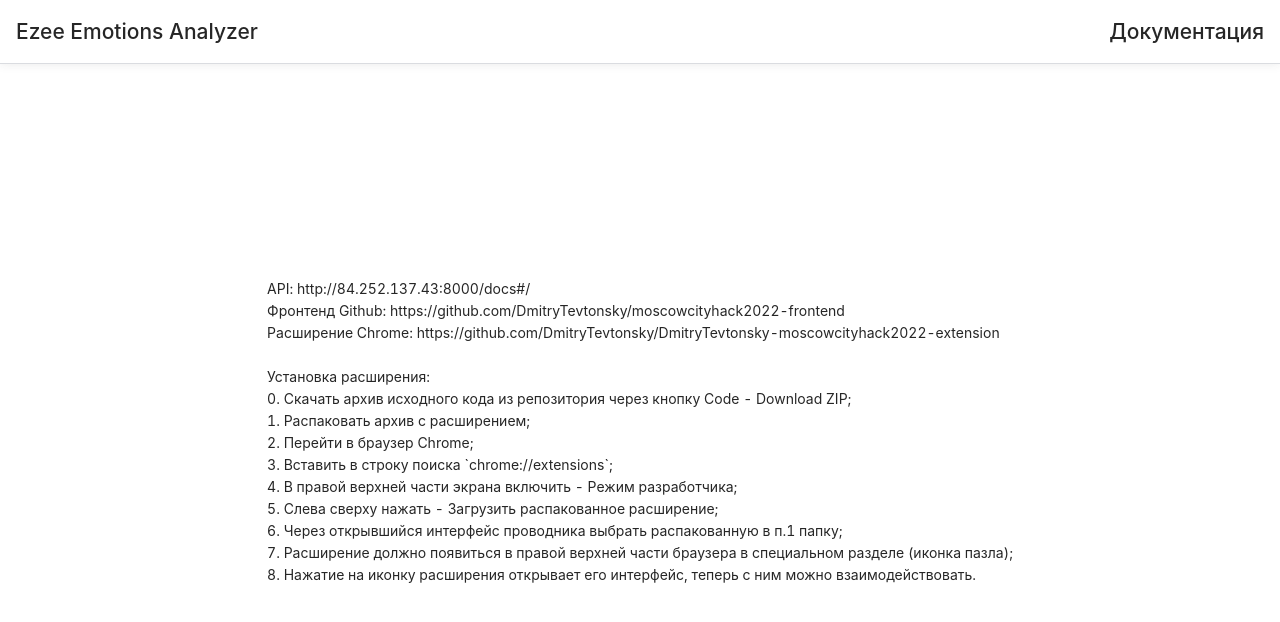
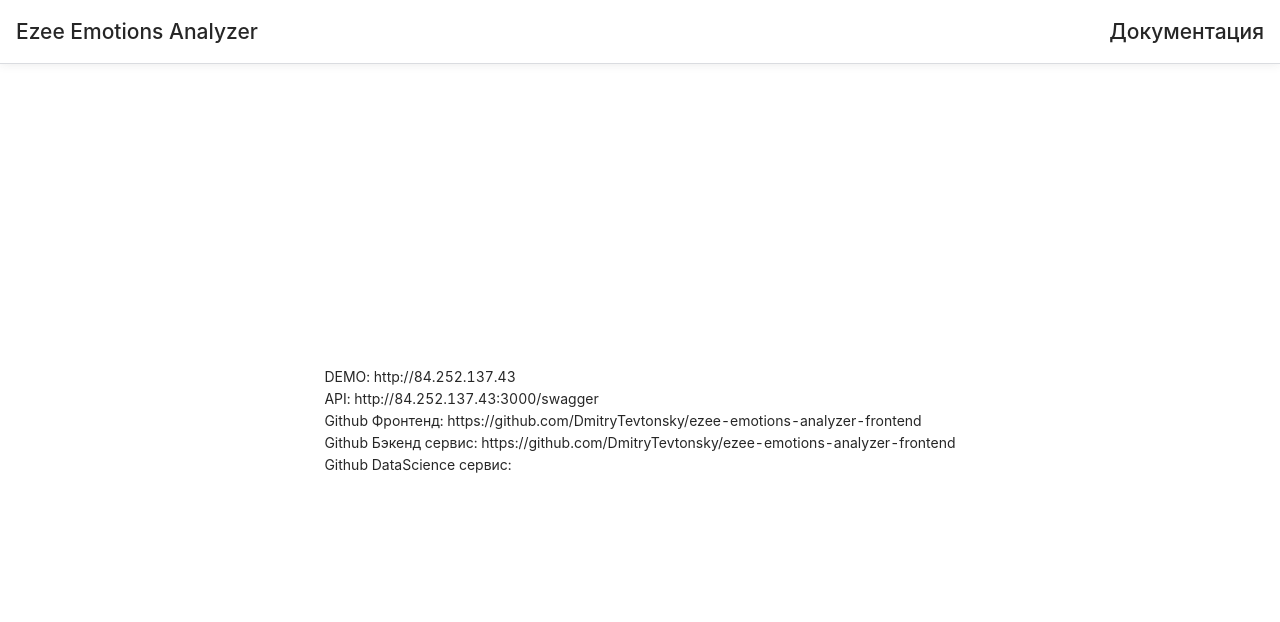
Before and after one commit to DmitryTevtonsky/ezee-emotions-analyzer-frontend, a React (Create React App) app: page /about in a window 1280 px wide. Shown: the top 622 px of the page. Built offline with nearby package versions, Linux system fonts and the light colour scheme.

Commit message:
Working...

```diff
--- a/public/index.html
+++ b/public/index.html
@@ -1,6 +1,6 @@
 <html lang="en">
   <head>
-    <title>MoscowCityHack2022</title>
+    <title>Ezee Emotions Analyzer</title>
     <base href="/">
 
     <meta charset="UTF-8">
--- a/src/core/components/loader/index.module.css
+++ b/src/core/components/loader/index.module.css
@@ -1,5 +1,5 @@
 .loaderHolder {
-    /* height: 100%; */
+    height: 100%;
     width: 100%;
     display: flex;
     align-items: center;
--- a/src/core/layouts/main/index.tsx
+++ b/src/core/layouts/main/index.tsx
@@ -9,20 +9,12 @@
 const About = () => {
   return (
     <div className={css.about}>
-      <span>API: http://84.252.137.43:8000/docs#/</span>
-      <span>Фронтенд Github: https://github.com/DmitryTevtonsky/moscowcityhack2022-frontend</span>
-      <span>Расширение Chrome: https://github.com/DmitryTevtonsky/DmitryTevtonsky-moscowcityhack2022-extension</span>
+      <span>DEMO: http://84.252.137.43</span>
+      <span>API: http://84.252.137.43:3000/swagger</span>
+      <span>Github Фронтенд: https://github.com/DmitryTevtonsky/ezee-emotions-analyzer-frontend</span>
+      <span>Github Бэкенд сервис: https://github.com/DmitryTevtonsky/ezee-emotions-analyzer-frontend</span>
+      <span>Github DataScience сервис: </span>
       <br />
-      <span>Установка расширения:</span>
-      <span>0. Скачать архив исходного кода из репозитория через кнопку Code - Download ZIP;</span>
-      <span>1. Распаковать архив с расширением;</span>
-      <span>2. Перейти в браузер Chrome;</span>
-      <span>3. Вставить в строку поиска `chrome://extensions`;</span>
-      <span>4. В правой верхней части экрана включить - Режим разработчика;</span>
-      <span>5. Слева сверху нажать - Загрузить распакованное расширение;</span>
-      <span>6. Через открывшийся интерфейс проводника выбрать распакованную в п.1 папку;</span>
-      <span>7. Расширение должно появиться в правой верхней части браузера в специальном разделе (иконка пазла);</span>
-      <span>8. Нажатие на иконку расширения открывает его интерфейс, теперь с ним можно взаимодействовать.</span>
     </div>
   );
 };
@@ -42,8 +34,8 @@
                 <Result
                   status="404"
                   title="404"
-                  subTitle="Sorry, the page you visited does not exist."
-                  extra={<Link to="/">Back to main page</Link>}
+                  subTitle="Страница не существует"
+                  extra={<Link to="/">Вернуться на главную</Link>}
                 />
               }
             />
--- a/src/features/analyzer/components/controls/index.tsx
+++ b/src/features/analyzer/components/controls/index.tsx
@@ -112,6 +112,9 @@
               onChange={handleChangeUpload}
               maxCount={1}
               listType="picture"
+              showUploadList={{
+                showRemoveIcon: false,
+              }}
               fileList={uploadFileList}
             >
               <Button icon={<UploadOutlined />}>Загрузить</Button>
--- a/src/features/analyzer/components/index.ts
+++ b/src/features/analyzer/components/index.ts
@@ -1,2 +1,3 @@
 export { default as Controls } from './controls';
 export { default as Chart } from './chart';
+export { default as ResultTable } from './table';
--- /dev/null
+++ b/src/features/analyzer/components/table/index.tsx
@@ -0,0 +1,54 @@
+import { Badge, Table } from 'antd';
+import React, { FC, memo } from 'react';
+
+const { Column } = Table;
+
+const fakeData: any[] = [
+  {
+    id: '1',
+    fullName: 'Иванов М.Н.',
+    class: '7Б',
+    emotion: 'processing',
+  },
+  {
+    id: '2',
+    fullName: 'Сидоров К.В.',
+    class: '7Б',
+    emotion: 'processing',
+  },
+  {
+    id: '3',
+    fullName: 'Петрова Е.В.',
+    class: '7Б',
+    emotion: 'processing',
+  },
+];
+
+interface TableProps {
+  data: any[];
+}
+
+const ResultTable: FC<TableProps> = () => {
+  return (
+    <Table dataSource={fakeData} rowKey="id">
+      <Table.Column title="ID ученика" dataIndex="id" key="id" />
+
+      <Column title="ФИО" dataIndex="fullName" key="fullName" />
+      <Column title="Класс" dataIndex="class" key="class" />
+      <Column
+        title="Доминирующая эмоция"
+        dataIndex="emotion"
+        key="emotion"
+        render={(emotion: string) => (
+          <>
+            <Badge status={emotion as any} />
+            Обработка
+          </>
+        )}
+      />
+      <Column title="Действия" key="action" render={(_: any) => <a href="/#">Подробнее</a>} />
+    </Table>
+  );
+};
+
+export default memo(ResultTable);
--- a/src/features/analyzer/page/index.tsx
+++ b/src/features/analyzer/page/index.tsx
@@ -4,40 +4,31 @@
 import { fold } from 'libs/remote';
 import { useAppSelector } from 'store';
 
-import { Controls } from '../components';
-import { selectAnalyzisData, selectInitialData } from '../redux/selectors';
+import { Loader } from 'core/components/loader';
 
-import AnalyzisFailure from './failure';
-import AnalyzisLoading from './loading';
-import AnalyzisSuccess from './success';
+import { Controls, ResultTable } from '../components';
+import { selectInitialData } from '../redux/selectors';
 
 import css from './index.module.css';
 
 const analyzerInitialDataFolder = fold<AnalyzeInitialData>(
-  (data) => <AnalyzisSuccess data={data} />,
+  (data) => <>
+  Успешно: {data.path}
+  <br></br>
+  <ResultTable data={data.data}></ResultTable>
+  </>,
   () => <></>,
-  () => <AnalyzisLoading />,
-  (error) => <AnalyzisFailure error={error} />
+  () => <Loader />,
+  () => <>request failed</>
 );
 
 const AnalyzerIndex: FC = () => {
-  const analisisInitialData = useAppSelector(selectInitialData);
-
-  const analisisData = useAppSelector(selectAnalyzisData);
+  const analyzeInitialData = useAppSelector(selectInitialData);
 
   return (
     <div className={css.layout}>
       <Controls />
-      {/* <iframe
-          title="LIVE Nevskiy avenue St. Petersburg Russia, Gostiny Dvor. Невский пр. Санкт-Петербург, Гостиный двор"
-          width="720"
-          height="405"
-          src="https://www.youtube.com/embed/h1wly909BYw"
-          allow="accelerometer; autoplay; clipboard-write; encrypted-media; gyroscope; picture-in-picture"
-          frameBorder="0"
-          allowFullScreen
-        /> */}
-      {/* {analyzerInitialDataFolder(analisisInitialData)} */}
+      {analyzerInitialDataFolder(analyzeInitialData)}
     </div>
   );
 };
--- a/src/features/analyzer/redux/sagas.ts
+++ b/src/features/analyzer/redux/sagas.ts
@@ -5,15 +5,15 @@
 import axios, { AxiosError, AxiosResponse } from 'axios';
 
 import { AnalyzeInitialData } from 'types';
-import { pending } from 'libs/remote';
+import { pending, success } from 'libs/remote';
 
 import { sendDataToAnalyzis, setInitialData } from './slice';
 
 const axiosInstance = axios.create({
-  baseURL: `${window.location.origin}:3000`, // 'http://127.0.0.1:3000',
+  baseURL: `${window.location.origin.replace(':8080', '')}:3000`, // 'http://127.0.0.1:3000',
 });
 
-console.log(`${window.location.origin}:3000`);
+console.log(`${window.location.origin.replace(':8080', '')}:3000`);
 
 function* analyzerSaga(): SagaIterator {
   yield all([
@@ -33,6 +33,7 @@
         );
 
         console.log('data, status', data, status);
+        yield put(setInitialData(success(data)));
       } catch (error) {
         const { response, config } = error as AxiosError;
         console.log({ status: response?.status, requestUrl: config?.url || '' });
--- a/src/types.ts
+++ b/src/types.ts
@@ -9,9 +9,8 @@
 };
 
 export type AnalyzeInitialData = {
-  ar_id: string;
-  text?: string;
-  title?: string;
+  path?: string;
+  data: any[];
 };
 
 export type AnalyzisData = {
```
